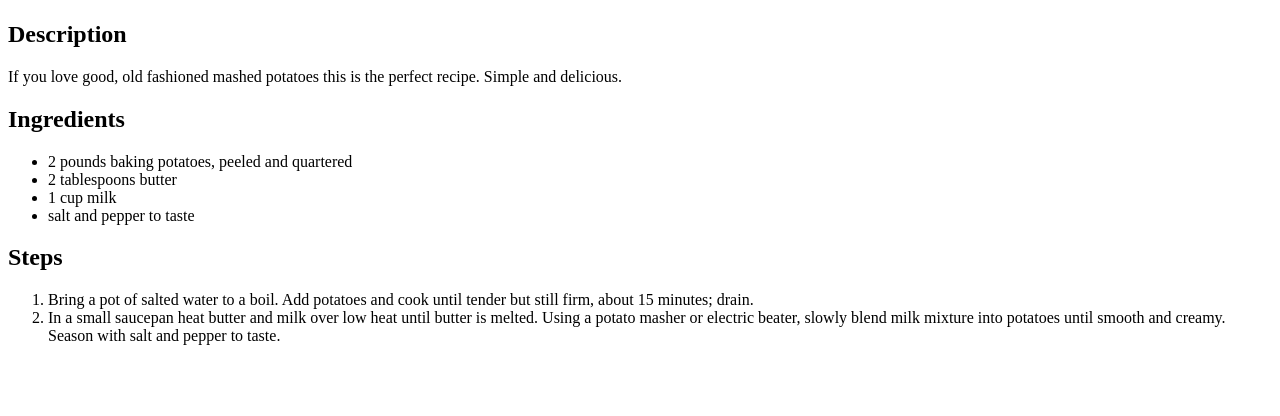
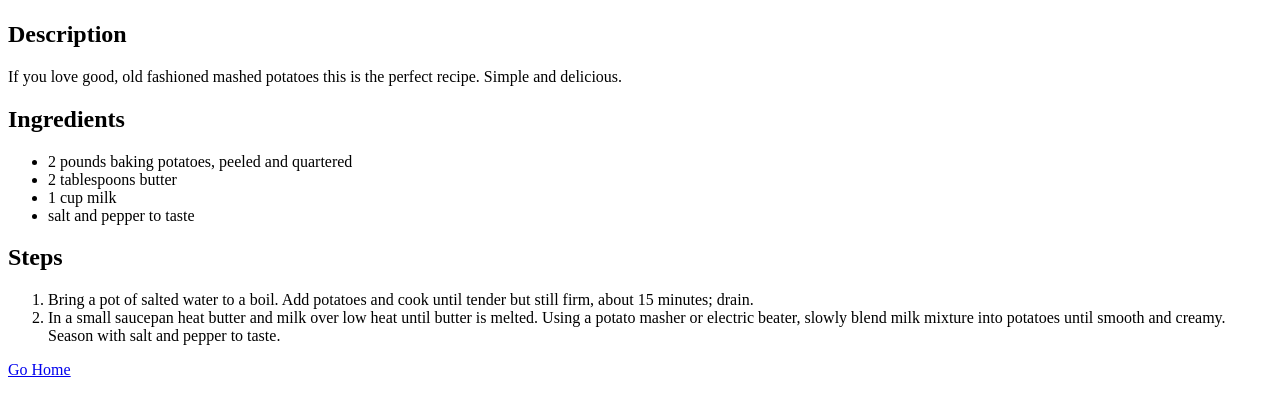
Before and after one commit to sssalveru/odin-recipes, a plain HTML site: page recipes/mashedpotatoes.html in a window 1280 px wide. Shown: the part 308-724 px from the top of the page. Drawn offline with Linux system fonts and the light colour scheme.

Commit message:
Adding home link

```diff
--- a/recipes/mashedpotatoes.html
+++ b/recipes/mashedpotatoes.html
@@ -23,5 +23,6 @@
         <li>Bring a pot of salted water to a boil. Add potatoes and cook until tender but still firm, about 15 minutes; drain.</li>
         <li>In a small saucepan heat butter and milk over low heat until butter is melted. Using a potato masher or electric beater, slowly blend milk mixture into potatoes until smooth and creamy. Season with salt and pepper to taste.</li>
     </ol>
+    <a href="../index.html">Go Home</a>
 </body>
 </html>
```
Also changed, not shown: recipes/pumpkinpie.html (+1 -0 lines), recipes/turkey.html (+1 -0 lines).
